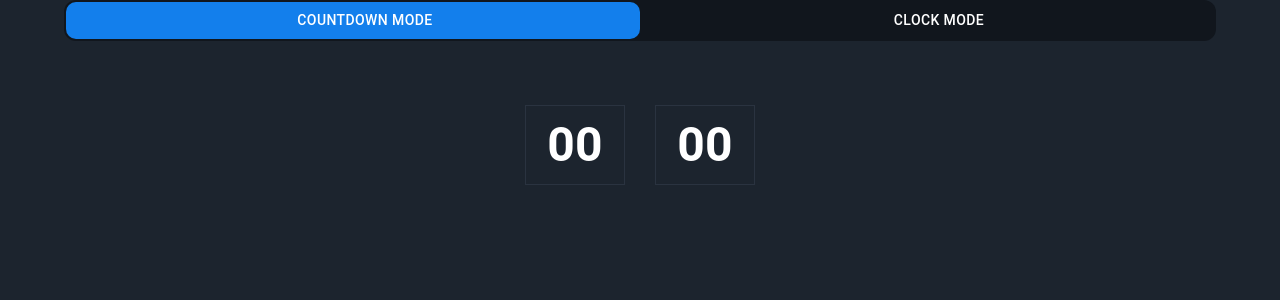
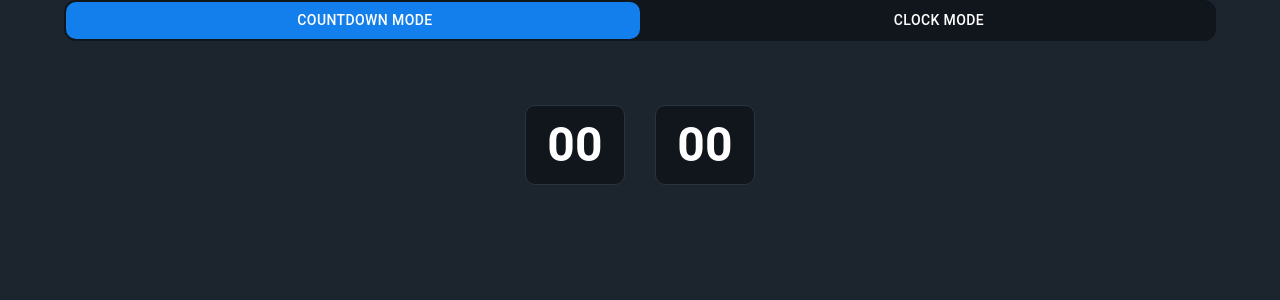
Before and after one commit to DeimosHall/shutdown-scheduler, a React (Vite) app: page / in a window 1280 px wide. Shown: the top 300 px of the page. Built offline with nearby package versions, Linux system fonts and the light colour scheme; some icons are missing.

Commit message:
refactor: theme properties

```diff
--- a/src/components/scheduler/TimeInputContainer/TimeInput.tsx
+++ b/src/components/scheduler/TimeInputContainer/TimeInput.tsx
@@ -9,7 +9,9 @@ function TimeInput({value, onChange}: TimeInputProps) {
   return (
     <Box
       sx={{
-        border: '1px solid #2a3340',
+        border: (theme) => `1px solid ${theme.palette.border.main}`,
+        borderRadius: '10px',
+        backgroundColor: (theme) => theme.palette.customBackground.main,
         width: '100px',
         height: '80px',
         display: 'flex',
--- a/src/theme.ts
+++ b/src/theme.ts
@@ -5,13 +5,35 @@ declare module "@mui/material/styles" {
     customBackground: {
       main: string;
       light: string;
-    };
+    },
+    border: {
+      main: string;
+    },
+    mainButton: {
+      main: string;
+      hover: string;
+    },
+    secondaryButton: {
+      main: string;
+      hover: string;
+    }
   }
   interface PaletteOptions {
     customBackground?: {
       main: string;
       light: string;
-    };
+    },
+    border?: {
+      main: string;
+    },
+    mainButton?: {
+      main: string;
+      hover: string;
+    },
+    secondaryButton?: {
+      main: string;
+      hover: string;
+    }
   }
 }
 
@@ -48,7 +70,18 @@ export const darkTheme = createTheme({
     },
     customBackground: {
       main: "#11161d",
-      light: "#192b3d",
+      light: "#192b3d", // Not used
     },
+    mainButton: {
+      main: "#137fec",
+      hover: "#1476d9",
+    },
+    secondaryButton: {
+      main: "#11161d",
+      hover: "#192b3d",
+    },
+    border: {
+      main: "#2a3340",
+    }
   },
 });
```
